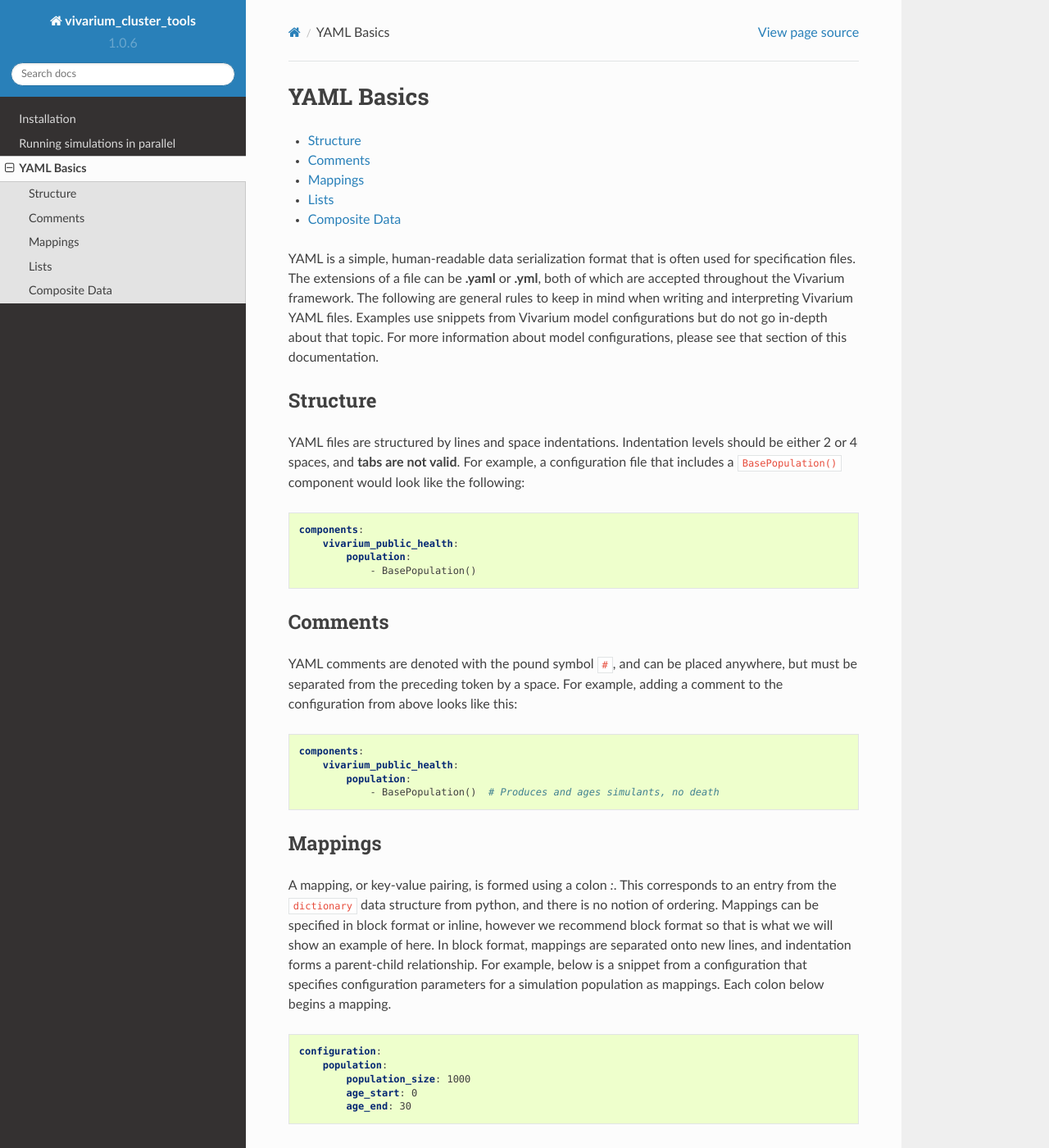
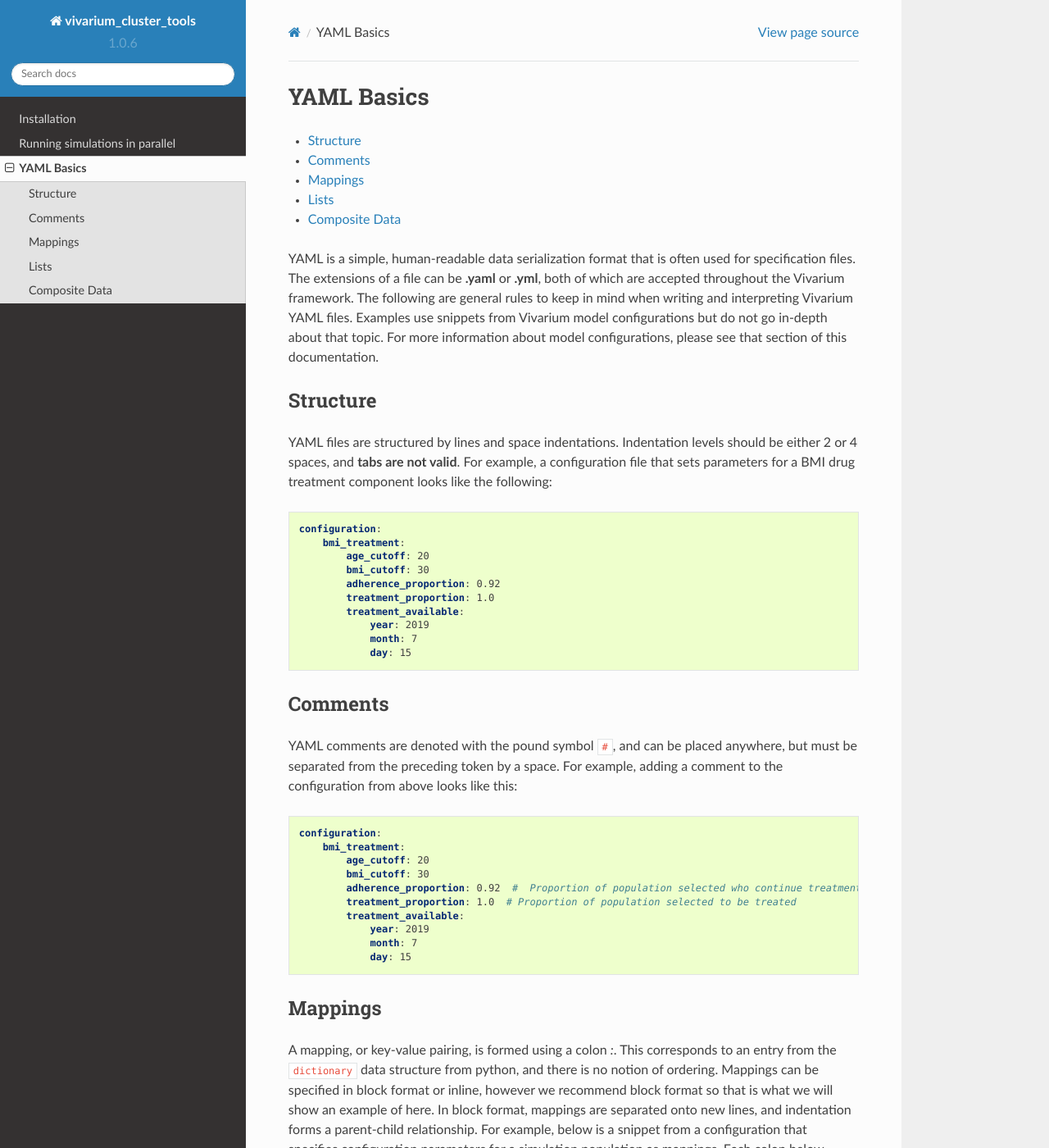
Before and after one commit to ihmeuw/vivarium_cluster_tools, a Sphinx documentation site: the page built from docs/source/yaml_basics.rst, in a window 1280 px wide and 1400 px high. Shown: the whole window at 82% size. Built offline with Sphinx 7.4.7 and the Read the Docs theme 2.0.0, drawn with Linux system fonts in a browser that asks for light colours; some of the changed text lies outside the part shown.

Commit message:
switch to config ex. where appropriate, fix component interpretation

```diff
--- a/docs/source/yaml_basics.rst
+++ b/docs/source/yaml_basics.rst
@@ -17,15 +17,21 @@ Structure
 ---------
 
 YAML files are structured by lines and space indentations. Indentation levels should be either 2 or 4 spaces, and
-**tabs are not valid**.  For example, a configuration file that includes a ``BasePopulation()`` component would look
-like the following:
+**tabs are not valid**.  For example, a configuration file that sets parameters for a BMI drug treatment component
+looks like the following:
 
 .. code-block:: yaml
 
-    components:
-        vivarium_public_health:
-            population:
-                - BasePopulation()
+    configuration:
+        bmi_treatment:
+            age_cutoff: 20
+            bmi_cutoff: 30
+            adherence_proportion: 0.92
+            treatment_proportion: 1.0
+            treatment_available:
+                year: 2019
+                month: 7
+                day: 15
 
 Comments
 --------
@@ -35,11 +41,16 @@ preceding token by a space. For example, adding a comment to the configuration f
 
 .. code-block:: yaml
 
-    components:
-        vivarium_public_health:
-            population:
-                - BasePopulation()  # Produces and ages simulants, no death
-
+    configuration:
+        bmi_treatment:
+            age_cutoff: 20
+            bmi_cutoff: 30
+            adherence_proportion: 0.92  #  Proportion of population selected who continue treatment
+            treatment_proportion: 1.0  # Proportion of population selected to be treated
+            treatment_available:
+                year: 2019
+                month: 7
+                day: 15
 
 Mappings
 --------
@@ -94,12 +105,8 @@ This will be interpreted as
 
 .. code-block:: python
 
-    {components: {
-            vivarium_public_health: {
-                    population : [BasePopulation(), Mortality(), FertilityCrudeBirthRate()]
-                    }
-            }
-    }
+    [vivarium_public_health.population.BasePopulation(), vivarium_public_health.population.Mortality(),
+     vivarium_public_health.population.FertilityCrudeBirthRate()]
 
 Sometimes, you will see lists specified inline in a format that looks just like a ``python`` list. A common place for
 these is in branches configuration files when specifying varying parameters. For more information, see the branches
```
